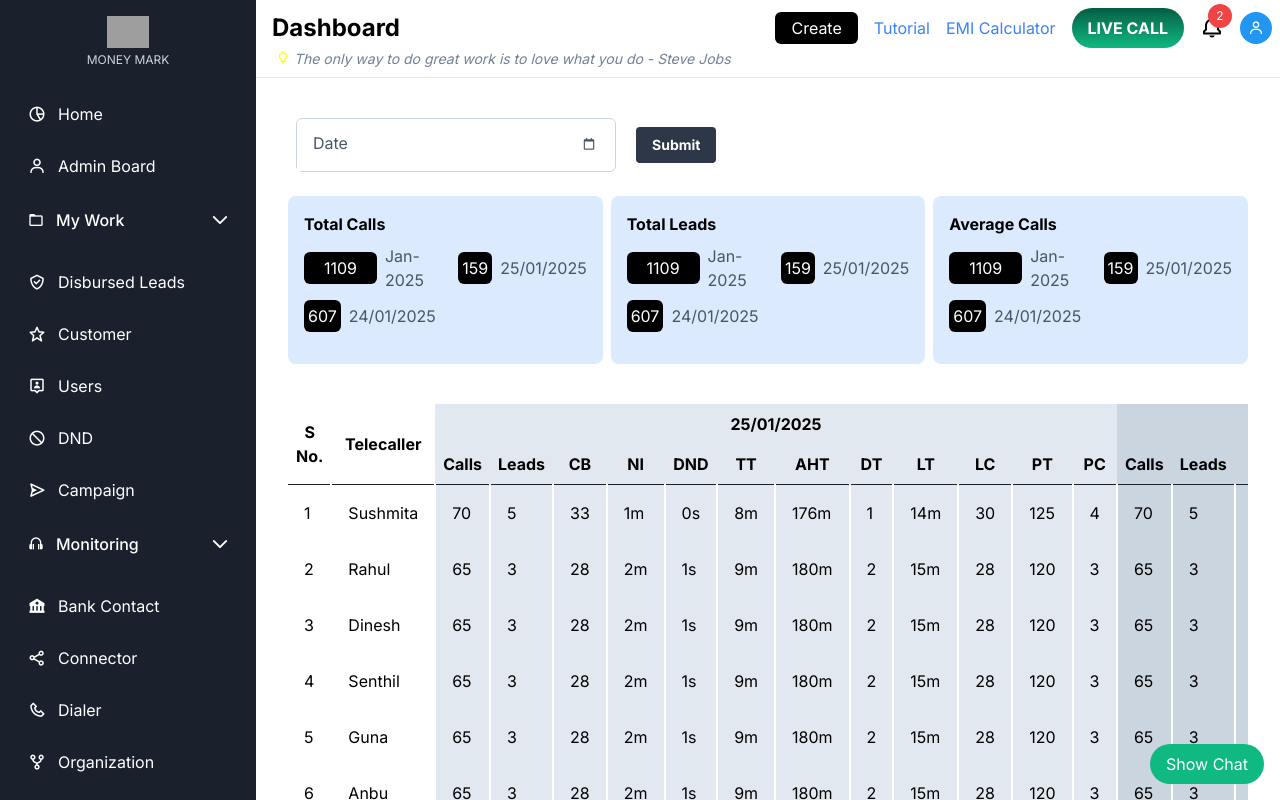
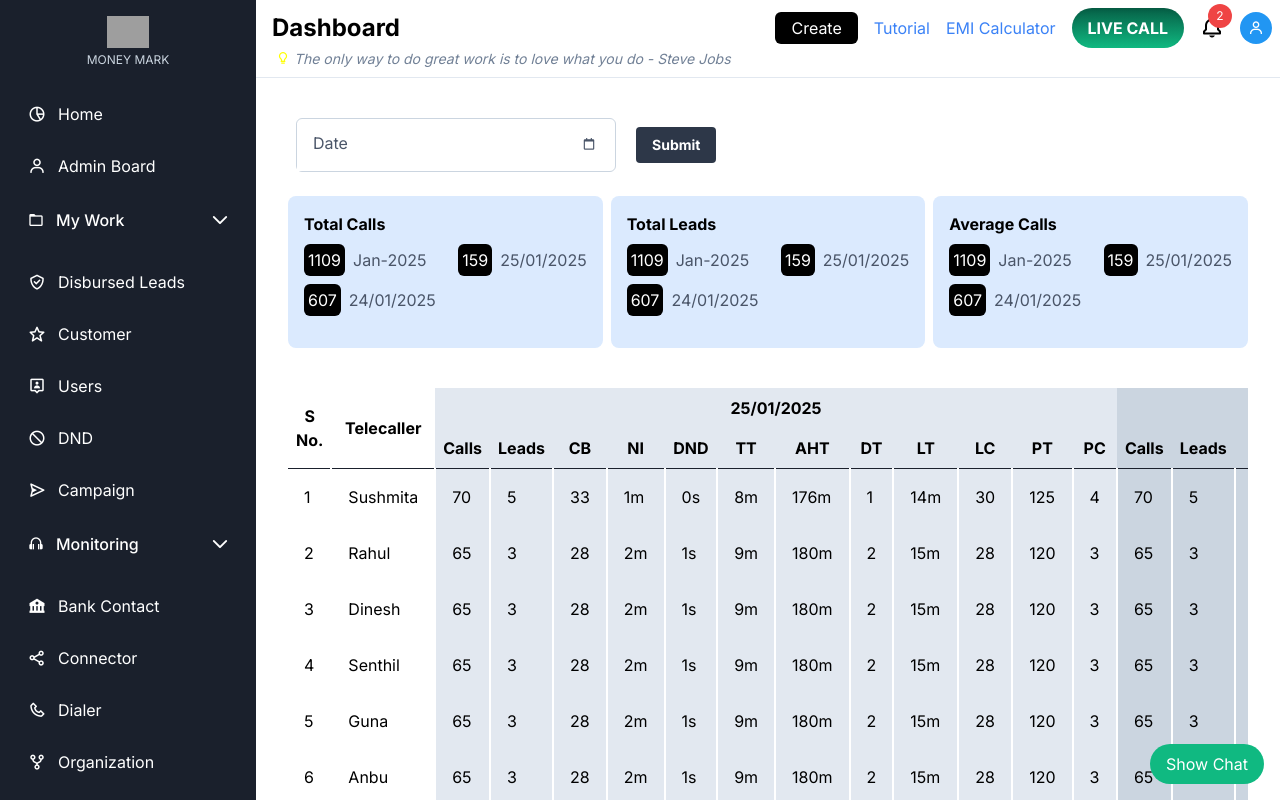
Before and after one commit to nivi635/freelancing, a Next.js app: page /monitoring/agent-report in a window 1280 px wide. Shown: the top 800 px of the page. Built offline with nearby package versions, Linux system fonts and the light colour scheme; grey boxes are pictures that could not be loaded.

Commit message:
updated17v3

```diff
--- a/src/components/dashboardComponents/AdminBoard/AdminStatusCard.js
+++ b/src/components/dashboardComponents/AdminBoard/AdminStatusCard.js
@@ -7,9 +7,9 @@ const AdminStatusCard = ({ title, statuses }) => {
       <div className="flex flex-col md:flex-row flex-wrap justify-between mb-2 text-gray-700">
         {statuses.map((status, index) => (
           <div key={index} className="flex items-center mb-2 text-gray-700 w-full md:w-auto">
-            <div className="flex flex-1 flex-col items-center md:items-start">
-              <div className="flex flex-1 items-center">
-                <span className="bg-black text-white rounded-md p-1 w-full text-center flex justify-center items-center mr-2">
+            <div className="flex  flex-col items-center md:items-start">
+              <div className="flex  items-center">
+                <span className="bg-black text-white rounded-md p-1  text-center flex justify-center items-center mr-2">
                   {status.count}
                 </span>
                 <span className="text-center md:text-left break-words">{status.label}</span>
```
